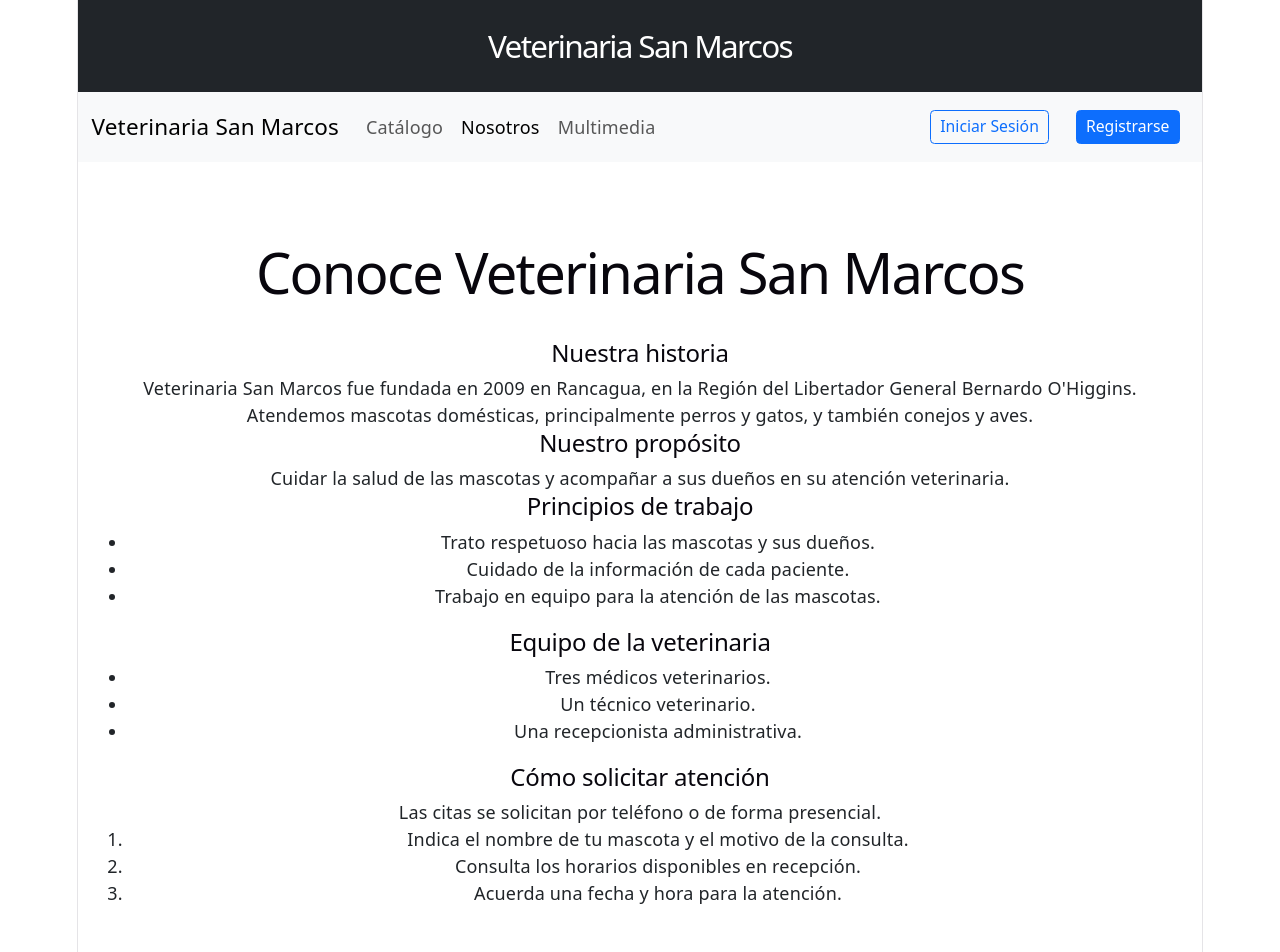
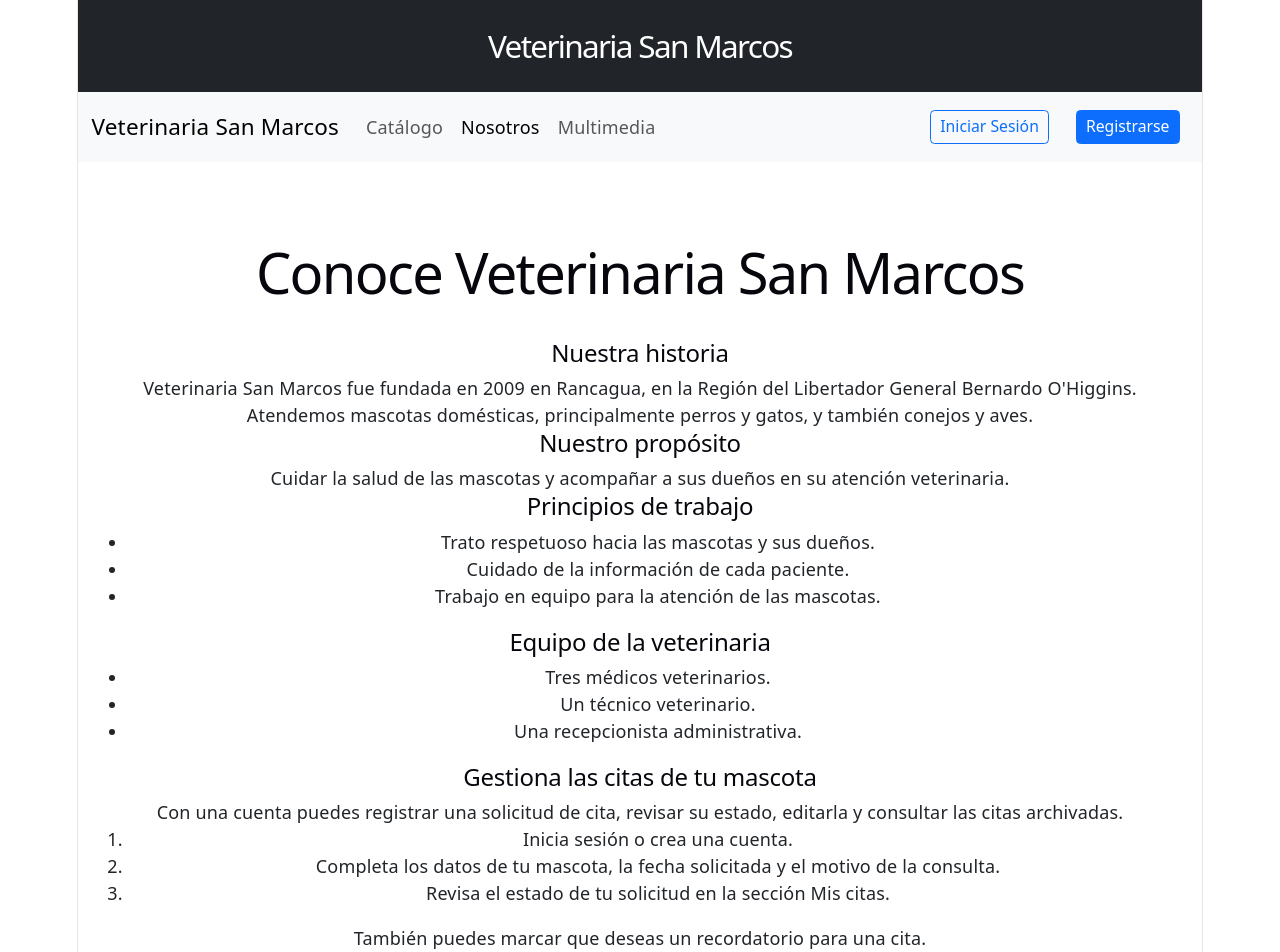
Before and after one commit to dbueno-alt/Front-San-Marcos, a React (Vite) app: page /nosotros in a window 1280 px wide. Shown: the top 952 px of the page. Built offline with nearby package versions, Linux system fonts and the light colour scheme; no server answers.

Commit message:
actualizar instrucciones de citas

```diff
--- a/src/pages/Nosotros.jsx
+++ b/src/pages/Nosotros.jsx
@@ -1,3 +1,5 @@
+import { Link } from "react-router-dom";
+
 function Nosotros() {
   return (
     <main className="container py-4">
@@ -36,14 +38,20 @@ function Nosotros() {
           <li>Una recepcionista administrativa.</li>
         </ul>
       </section>
-      <section aria-labelledby="titulo-solicitud">
-        <h2 id="titulo-solicitud">Cómo solicitar atención</h2>
-        <p>Las citas se solicitan por teléfono o de forma presencial.</p>
+      <section aria-labelledby="titulo-citas">
+        <h2 id="titulo-citas">Gestiona las citas de tu mascota</h2>
+        <p>
+          Con una cuenta puedes registrar una solicitud de cita, revisar su estado,
+          editarla y consultar las citas archivadas.
+        </p>
         <ol>
-          <li>Indica el nombre de tu mascota y el motivo de la consulta.</li>
-          <li>Consulta los horarios disponibles en recepción.</li>
-          <li>Acuerda una fecha y hora para la atención.</li>
+          <li>Inicia sesión o crea una cuenta.</li>
+          <li>Completa los datos de tu mascota, la fecha solicitada y el motivo de la consulta.</li>
+          <li>Revisa el estado de tu solicitud en la sección Mis citas.</li>
         </ol>
+        <p>También puedes marcar que deseas un recordatorio para una cita.</p>
+        <Link className="btn btn-success me-2" to="/login">Iniciar sesión</Link>
+        <Link className="btn btn-outline-success" to="/registro">Crear una cuenta</Link>
       </section>
     </main>
   );
```
